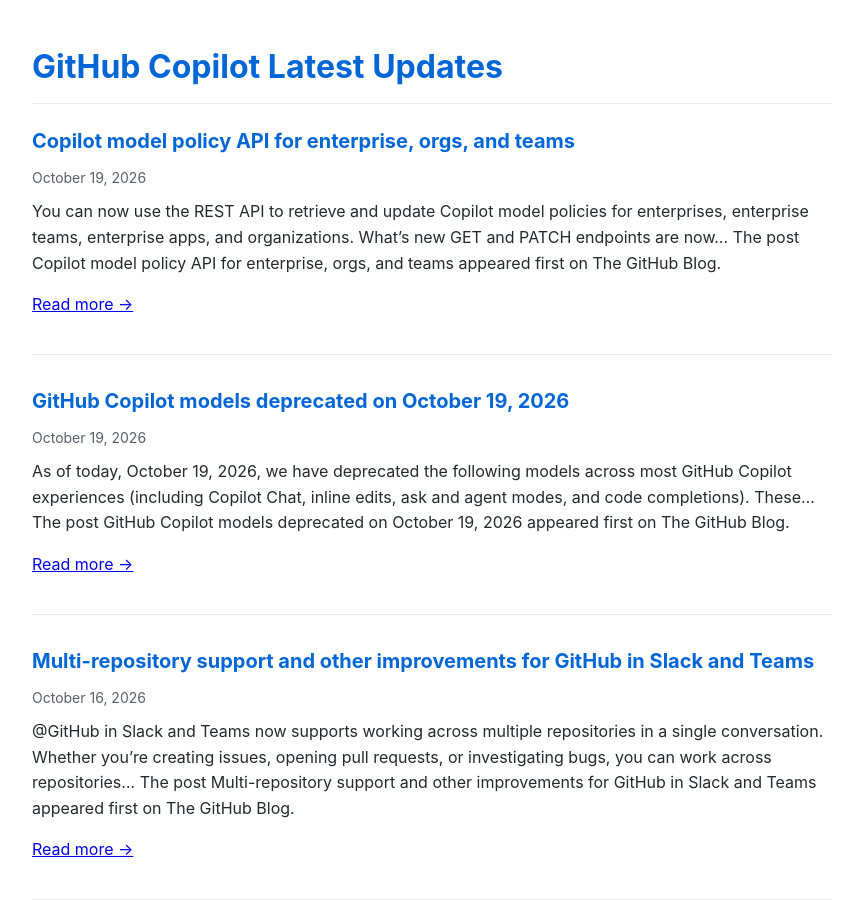
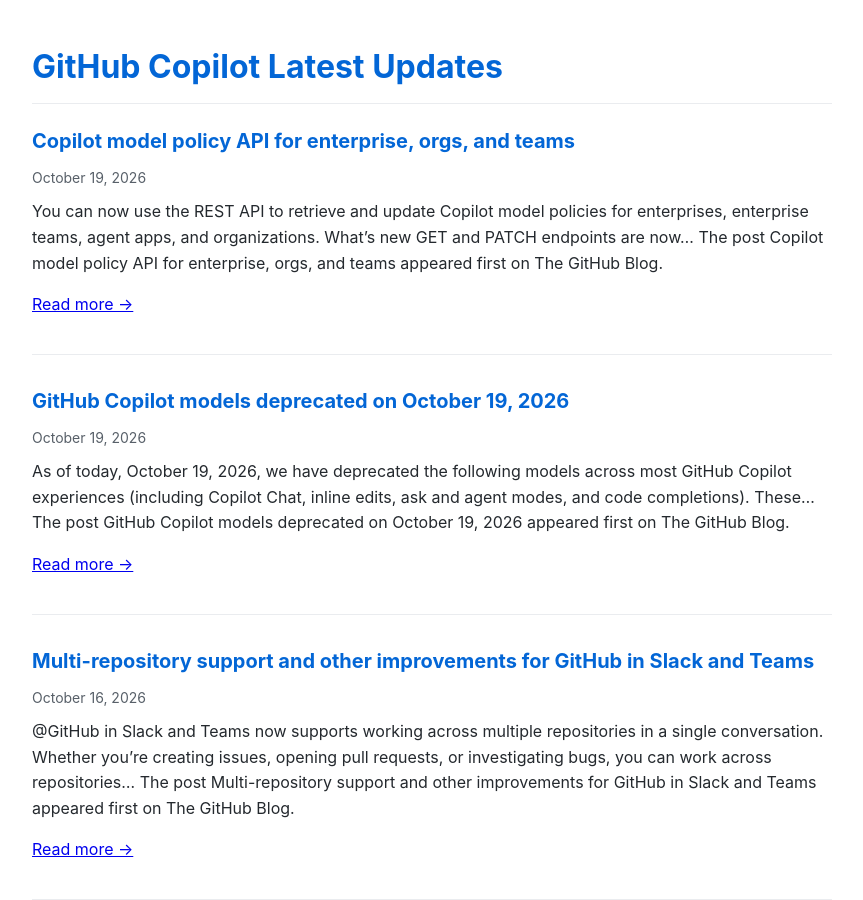
Before and after one commit to Oregand/oregand.github.io, a Jekyll site: the page copilot-feed.html, which Jekyll copies as it is, in a window 1280 px wide and 900 px high. Shown: the whole window, without its empty margins (208-1071 px from the left). Built offline with Jekyll 4.4.1, drawn with Linux system fonts in a browser that asks for light colours; some of the changed text lies outside the part shown.

Commit message:
Update RSS feed

```diff
--- a/copilot-feed.html
+++ b/copilot-feed.html
@@ -69,7 +69,7 @@
     </div>
     <div class="feed-date">October 19, 2026</div>
     <div class="feed-description">
-      You can now use the REST API to retrieve and update Copilot model policies for enterprises, enterprise teams, enterprise apps, and organizations. What&#8217;s new GET and PATCH endpoints are now&#8230;
+      You can now use the REST API to retrieve and update Copilot model policies for enterprises, enterprise teams, agent apps, and organizations. What&#8217;s new GET and PATCH endpoints are now&#8230;
 The post Copilot model policy API for enterprise, orgs, and teams appeared first on The GitHub Blog.
 
       <p><a href="https://github.blog/changelog/2026-10-19-copilot-model-policy-api-for-enterprise-orgs-and-teams" target="_blank">Read more →</a></p>
```
Also changed, not shown: other parts of copilot-feed.html (+1 -1 lines).
